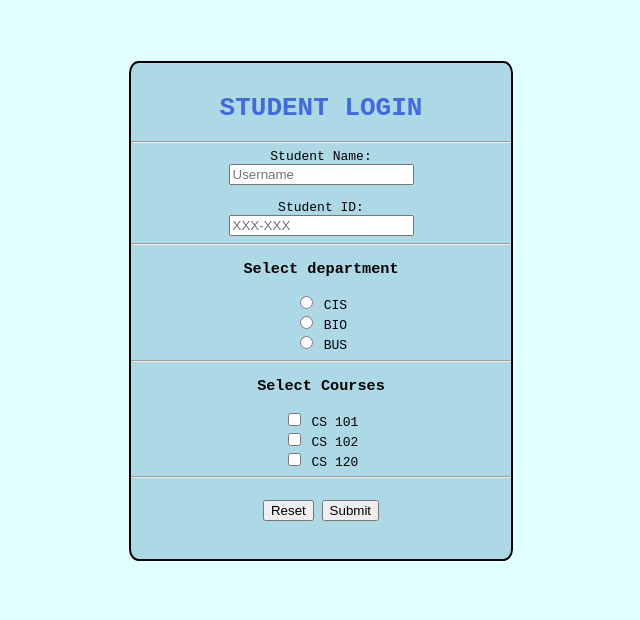
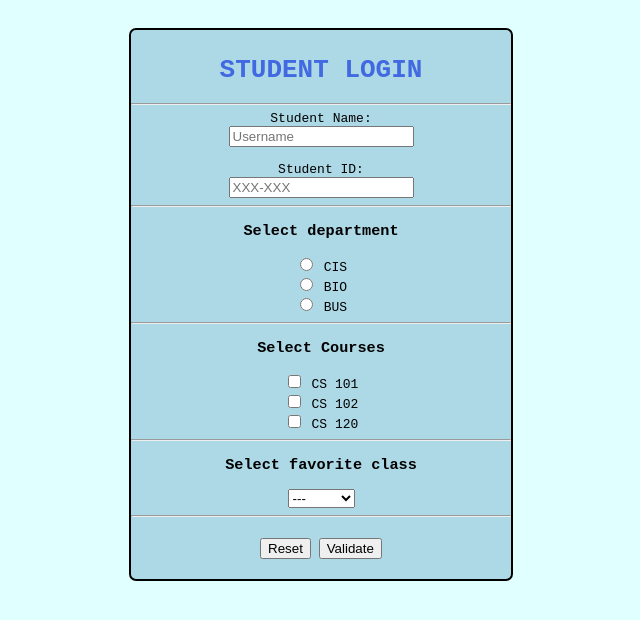
Before and after one commit to Xmayer-72/WebDev_Project, a plain HTML site: page Signin.html in a window 1280 px wide. Shown: the whole page, without its empty margins (319-959 px from the left). Drawn offline with Linux system fonts and the light colour scheme.

Commit message:
Added validation and other things

```diff
--- a/Signin.html
+++ b/Signin.html
@@ -1,5 +1,17 @@
 <html>
     <head>
+        <script>
+            function display(form) {
+                var message = form.sname.value;
+                message = message + "\n" + form.sid.value;
+                alert("You Entered: \n" + message)
+            }
+            function validate(form){
+                if(form.sid.value == ""){
+                    alert("Student ID cannot be empty")
+                }
+            }
+        </script>
         <style>
             body{
                 font-family: monospace;
@@ -7,15 +19,16 @@
             }
             form{
                 margin: auto;
-                margin-top: 5%;
-                min-width: 200px;
+                margin-top: 30px;
+                min-width: 225px;
+                max-width: 450px;
                 width: 30%;
                 text-align: center;
                 outline: solid 2px;
-                border-radius: 2%;
+                border-radius: 5px;
                 outline-color: black;
-                padding-top: 1%;
-                padding-bottom: 3%;
+                padding-top: 8px;
+                padding-bottom: 20px;
                 background-color: lightblue;
             }
             h1{
@@ -29,11 +42,11 @@
             <h1>Student Login</h1>
             <hr>
                 <label for="sname">Student Name:</label><br>
-            <input type="text" id="sname" placeholder="Username">
+                <input type="text" name="sname" id="sname" placeholder="Username">
                 <br><br>
                 <label for="sid">Student ID:</label><br>
-            <input type="number" id="sid" placeholder="XXX-XXX">
-            <br><hr>
+                <input type="number" name="sid" id="sid" placeholder="XXX-XXX"><br>
+            <hr>
             <h3>Select department</h3>
                 <input type="radio" name="dept" id="CSIS" value="CSIS">
                 <label for="CSIS">CIS</label><br>
@@ -43,16 +56,26 @@
                 <label for="BUS">BUS</label><br>
             <hr>
             <h3>Select Courses</h3>
-            <input type="checkbox" id="CS101" value="CS101">
+                <input type="checkbox" name="course" id="CS101" value="CS101">
                 <label for="CS101">CS 101</label><br>
                 <input type="checkbox" id="CS102" value="CS102">
                 <label for="CS102">CS 102</label><br>
                 <input type="checkbox" id="CS120" value="CS120">
                 <label for="CS120">CS 120</label>
             <hr>
+            <h3>Select favorite class</h3>
+            <select name="course" id="course">
+                <option value="">---</option>
+                <option value="CS101">CS 101</option>
+                <option value="CS102">CS 102</option>
+                <option value="CS120">CS 120</option>
+                <option value="CS120">CS 210</option>
+            </select>
+            <hr>
             <br>
             <input type="Reset">
-            <input type="Submit">
+            <button onclick="validate(this.form)">Validate</button>
+            <!--<input type="Submit" name="submit" id="submit">-->
         </form>
     </body>
 </html>
```
Lines whose indentation alone changed are shown as unchanged.
